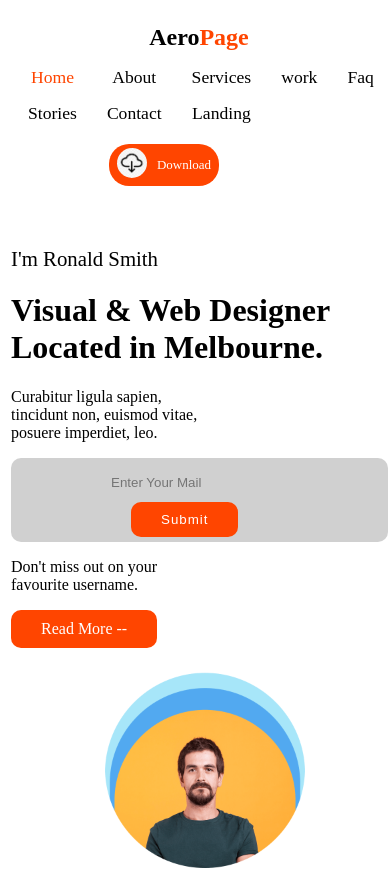
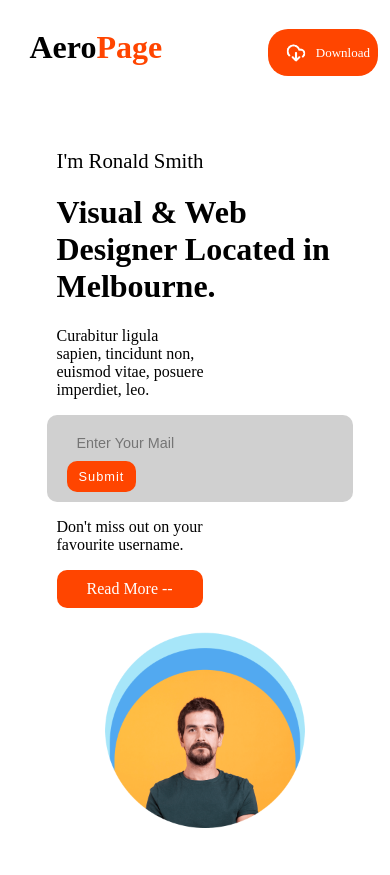
Before and after one commit to abhi-shek-86/10k_coders_Abhi, a plain HTML site: page Aero/index.html in a window 390 px wide. Shown: the top 875 px of the page. Drawn offline with Linux system fonts and the light colour scheme.

Commit message:
Add files via upload

```diff
--- a/Aero/index.css
+++ b/Aero/index.css
@@ -1,3 +1,8 @@
+html,body{
+    scroll-behavior: smooth;
+}
+
+
 .navbar {
     display: flex;
     justify-content: space-evenly;
@@ -466,28 +471,36 @@ footer {
 
 
 
-
-
-
-
-
 @media screen and (max-width: 768px) {
 
     html,
     body {
         width: 100%;
         overflow-x: hidden;
+        scroll-behavior: smooth;
 
     }
 
+    .navlinks{
+        display: none;
+    }
 
+    .navbar{
+        display: flex;
+        justify-content: space-between;
+        align-items: center;
+        column-gap: 5px;
+    }
 
-    .navbar {
+    /* .navbar {
         display: flex;
         flex-wrap: wrap;
         width: 80%;
         margin: 0 auto;
         margin-right: 40%;
+    }
+    .down{
+        align-items: center;
     }
 
     .navlinks {
@@ -511,14 +524,24 @@ footer {
         padding-right: 10px;
         padding-left: 25%;
         margin-left: 2px;
+        align-items: center;
+    } */
+
+    .navbar>h1 {
+        font-size: 2rem;
+        padding-right: 10px;
+        padding-left: 5%;
+        margin-left: 2px;
+        align-items: center;
     }
 
     .download {
         font-size: small;
         padding: 4px 8px;
         min-width: unset;
-        margin-top: 20px;
+        margin-top: 10px;
         justify-content: flex-end;
+        margin-right: 20px;
 
     }
 
@@ -557,8 +580,16 @@ footer {
     }
 
     .submit_tag {
-        padding: 5px 40px;
+        /* display: flex;
+        flex-direction: row;
+        padding: 0px 30px;
         margin-left: 10px;
+        align-items: center; */
+        /* height: 10px; */
+        display: inline-block;
+        font-size: 0.3rem;
+        width: 90%;
+        /* background-color: aqua; */
     }
 
     .minText {
@@ -569,9 +600,17 @@ footer {
         margin-left: 10px;
     }
 
+
+
     .sub {
-        margin-left: 80px;
+        /* margin-left: 200px; */
+        text-align: end;
+        /* background-color: blueviolet; */
+
+        /* align-items: center; */
+
     }
+
 
     .about {
         flex-direction: column;
@@ -608,6 +647,8 @@ footer {
         margin-right: 10px;
 
     }
+
+
 
 
     .services {
@@ -721,6 +762,23 @@ footer {
         align-items: center;
     }
 
+
+
+    .submit_tag {
+        width: 100%;
+        max-width: 90%;
+    }
+
+    .submit_tag input.name {
+        font-size: 0.9rem;
+        padding: 10px;
+        padding-right: 60px; /* Adjust for button size */
+    }
+
+    .submit_tag input.sub {
+        padding: 8px 12px;
+        font-size: 0.8rem;
+    }
     .form input,
     .input1 {
         width: 90%;
@@ -748,8 +806,9 @@ footer {
         font-size: 0.8rem;
         padding: 4px 8px;
     }
-    .contact{
-        gap: 30px ;
+
+    .contact {
+        gap: 30px;
 
     }
 
@@ -758,10 +817,12 @@ footer {
     .contact1 h1 {
         font-size: 1.5rem;
     }
-    .contact2{
+
+    .contact2 {
         /* background-color: #EA580C; */
         margin-right: 15px;
     }
+
     .mat1 h3 {
         font-size: 1rem;
     }
@@ -788,20 +849,19 @@ footer {
 
     }
 
-    .form2{
+    .form2 {
         /* background-color: #EA580C; */
     }
 
-    .input1{
+    .input1 {
         /* background-color: #20a9b2; */
         width: 40%;
     }
-    #inpu{
+
+    #inpu {
         /* background-color: aqua; */
         padding-left: 25%;
 
     }
 
-
-
 }
--- a/Aero/index.html
+++ b/Aero/index.html
@@ -18,19 +18,19 @@
             </h1>
 
             <div class="navlinks">
-                <a href="" style="color: orangered;">Home</a>
-                <a href="">About</a>
-                <a href="">Services</a>
-                <a href="">work</a>
-                <a href="">Faq</a>
-                <a href="">Stories</a>
-                <a href="">Contact</a>
-                <a href="">Landing</a>
+                <a href="#" style="color: orangered;">Home</a>
+                <a href="#one">About</a>
+                <a href="#two">Services</a>
+                <a href="#three">work</a>
+                <a href="#five">Faq</a>
+                <!-- <a href="">Stories</a> -->
+                <a href="#four">Contact</a>
+                <a href="#last">Landing</a>
             </div>
 
 
             <div class="download">
-                <span><img id="downimage" style="border-radius: 20px; margin-right: 10px;" src="./download.webp" alt=""
+                <span><img id="downimage" style="border-radius: 20px; margin-right: 5px; margin-top: 5px; margin-left: 5px;" src="./images/Downloadbutton.png" alt=""
                         width="30px">
                 </span>
                 <span>Download</span>
@@ -45,7 +45,7 @@
         <div class="mainContent">
 
             <div class="hero">
-                <p>I'm Ronald Smith</p>
+                <p id="one">I'm Ronald Smith</p>
                 <h1>Visual & Web Designer Located in Melbourne.</h1>
                 <p class="par">Curabitur ligula sapien, tincidunt non, euismod vitae, posuere imperdiet, leo.</p>
 
@@ -84,7 +84,7 @@
         </div>
         <div class="choose">
 
-            <span class="ourbtn">OUR ABOUT</span>
+            <span class="ourbtn" id="two">OUR ABOUT</span>
             <h1>Why choose us</h1>
             <p>The role of the graphic designer in the communication process is that of an encoder or interpreter of the
                 message. They focus on interpreting, organizing, and presenting visual messages.</p>
@@ -105,7 +105,7 @@
     <div class="services">
         <center>
             <div class="services1">
-                <span class="ourbtn1">OUR SERVICES</span>
+                <span class="ourbtn1" id="three">OUR SERVICES</span>
                 <h1>In-Depth Strategy</h1>
                 <p>Suspendisse enim turpis, dictum sed, iaculis a, condimentum nec, nisi. Praesent nec nisl a purus
                     blandit
@@ -173,7 +173,7 @@
     </div>
 
 
-    <div class="FAQ">
+    <div class="FAQ" id="five">
         <div>
             <center>
                 <span class="ourbtn3">OUR ABOUT</span>
@@ -242,7 +242,7 @@
     <div class="contact">
         <center>
             <div class="contact1">
-                <span class="ourbtn3">OUR CONTACT US</span>
+                <span class="ourbtn3" id="four">OUR CONTACT US</span>
                 <h1>Let's Begin a Dialogue</h1>
                 <p>We're eager to engage with like-minded individuals. Simply greet us, and we'll embark on a productive collaboration. Launch your own journey to success.</p>
 
@@ -306,7 +306,7 @@
         </center>
 
         <footer>
-            <h1>
+            <h1 id="last">
                 Aero<span style="color: orangered;">Page</span>
             </h1>
         </footer>
```
Also changed, not shown: Aero/images/Downloadbutton.png (added).
